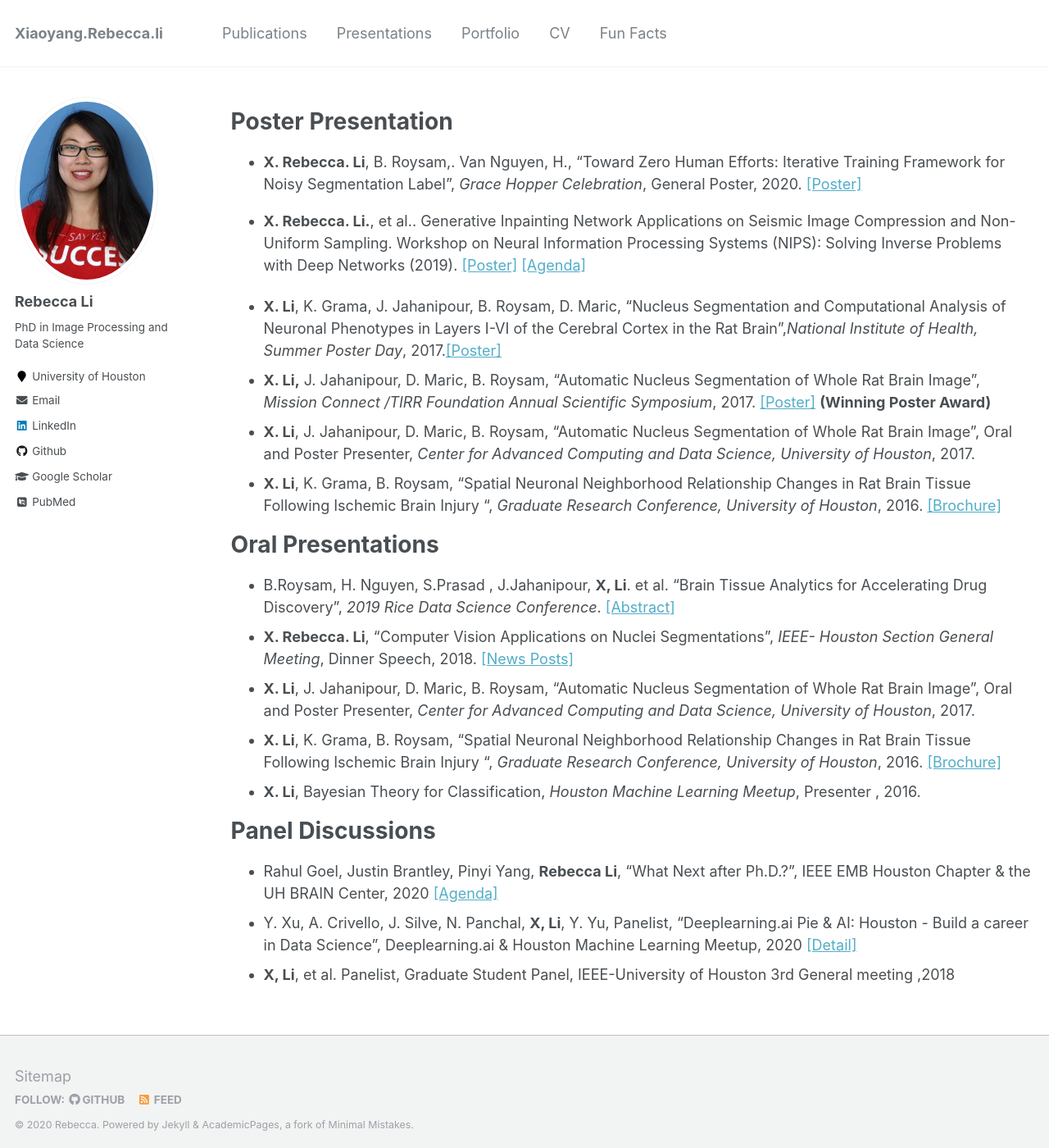
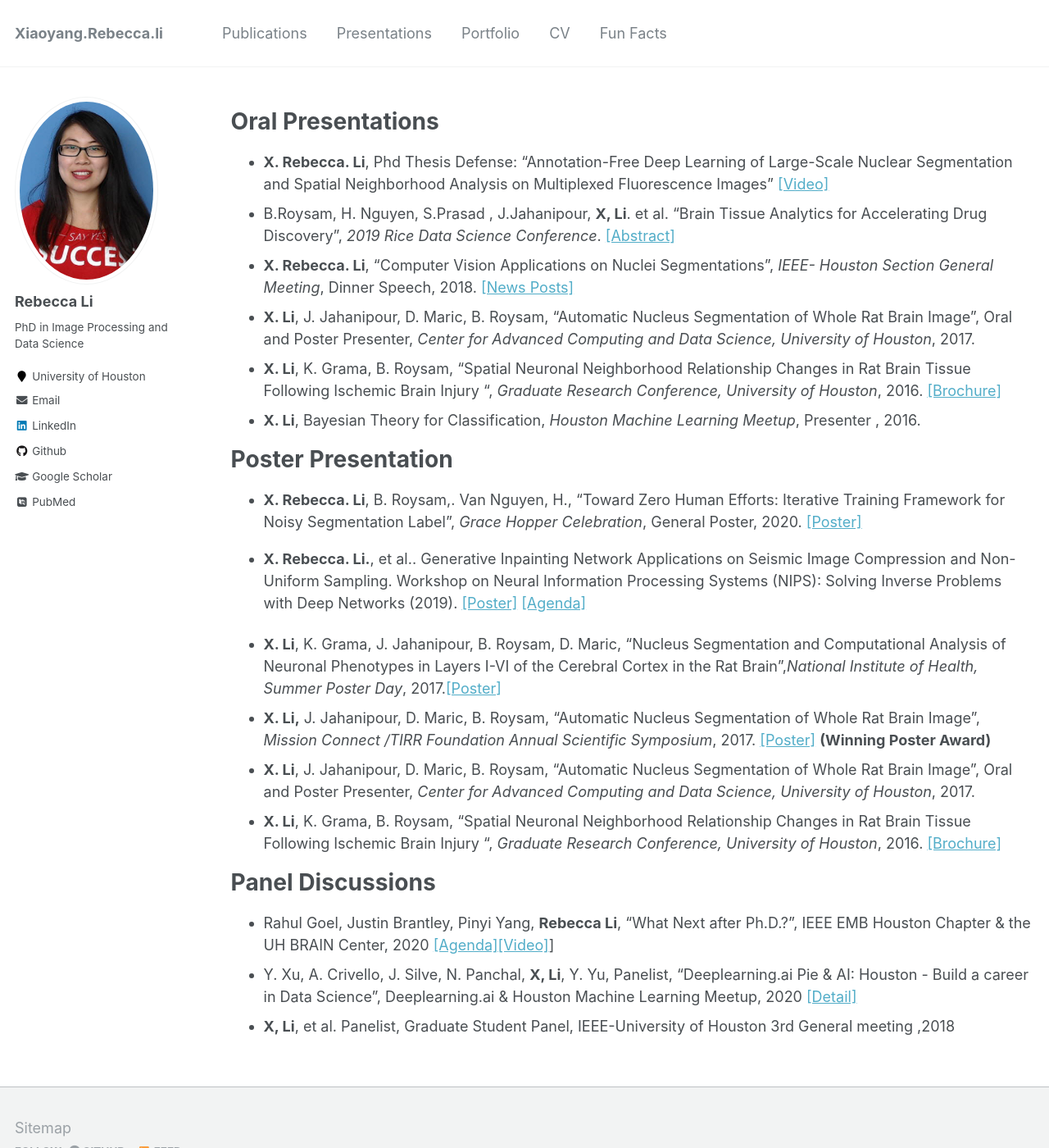
Before and after one commit to Xiaoyang-Rebecca/xiaoyang-rebecca.github.io, a Jekyll site: the page built from _pages/Presentations.md, in a window 1280 px wide and 1400 px high. Shown: the whole window at 82% size. Built offline with Jekyll 4.4.1, drawn with Linux system fonts in a browser that asks for light colours; some web fonts are replaced; some of the changed lines change nothing that is shown.

Commit message:
Update Presentations.md

```diff
--- a/_pages/Presentations.md
+++ b/_pages/Presentations.md
@@ -5,6 +5,15 @@ permalink: /presentations/
 author_profile: true
 
 ---
+
+# Oral Presentations
+
+-	**X. Rebecca. Li**, Phd Thesis Defense: "Annotation-Free Deep Learning of Large-Scale Nuclear Segmentation and Spatial Neighborhood Analysis on Multiplexed Fluorescence Images" [[Video]](https://www.youtube.com/watch?v=ECe_hakE6w8)
+-	B.Roysam, H. Nguyen, S.Prasad , J.Jahanipour, **X, Li**.  et al. “Brain Tissue Analytics for Accelerating Drug Discovery”, *2019 Rice Data Science Conference*. [[Abstract]](https://2019datascienceconference.sched.com/speaker/xiaoyang_li.2019apwp)
+-	**X. Rebecca. Li**, “Computer Vision Applications on Nuclei Segmentations”, *IEEE- Houston Section General Meeting*, Dinner Speech, 2018.  [[News Posts]](http://sites.ieee.org/houston/navigating-office-politics-michele-tesciuba/)
+-	**X. Li**, J. Jahanipour, D. Maric, B. Roysam, “Automatic Nucleus Segmentation of Whole Rat Brain Image”, Oral and Poster Presenter, *Center for Advanced Computing and Data Science, University of Houston*, 2017.
+-	**X. Li**, K. Grama, B. Roysam, “Spatial Neuronal Neighborhood Relationship Changes in Rat Brain Tissue Following Ischemic Brain Injury “, *Graduate Research Conference, University of Houston*, 2016. [[Brochure]](http://grc.ee.uh.edu/sites/grc.ee.uh.edu/files/files/GRC2016_Program_for_Web_April29_final.pdf)
+-	**X. Li**,  Bayesian Theory for Classification, *Houston Machine Learning Meetup*, Presenter , 2016.
 
 # Poster Presentation
 -	**X. Rebecca. Li**, B. Roysam,. Van Nguyen, H., “Toward Zero Human Efforts: Iterative Training Framework for Noisy Segmentation Label”, *Grace Hopper Celebration*, General Poster, 2020. [[Poster]](https://web.cvent.com/event/84f26b13-25ef-458c-9d38-38432d71be09/websitePage:9cc60448-622d-4910-b9b7-91f053c51589)
@@ -17,15 +26,8 @@ author_profile: true
 -	**X. Li**, K. Grama, B. Roysam, “Spatial Neuronal Neighborhood Relationship Changes in Rat Brain Tissue Following Ischemic Brain Injury “, *Graduate Research Conference, University of Houston*, 2016. [[Brochure]](http://grc.ee.uh.edu/sites/grc.ee.uh.edu/files/files/GRC2016_Program_for_Web_April29_final.pdf)
 
 
-# Oral Presentations
--	B.Roysam, H. Nguyen, S.Prasad , J.Jahanipour, **X, Li**.  et al. “Brain Tissue Analytics for Accelerating Drug Discovery”, *2019 Rice Data Science Conference*. [[Abstract]](https://2019datascienceconference.sched.com/speaker/xiaoyang_li.2019apwp)
--	**X. Rebecca. Li**, “Computer Vision Applications on Nuclei Segmentations”, *IEEE- Houston Section General Meeting*, Dinner Speech, 2018.  [[News Posts]](http://sites.ieee.org/houston/navigating-office-politics-michele-tesciuba/)
--	**X. Li**, J. Jahanipour, D. Maric, B. Roysam, “Automatic Nucleus Segmentation of Whole Rat Brain Image”, Oral and Poster Presenter, *Center for Advanced Computing and Data Science, University of Houston*, 2017.
--	**X. Li**, K. Grama, B. Roysam, “Spatial Neuronal Neighborhood Relationship Changes in Rat Brain Tissue Following Ischemic Brain Injury “, *Graduate Research Conference, University of Houston*, 2016. [[Brochure]](http://grc.ee.uh.edu/sites/grc.ee.uh.edu/files/files/GRC2016_Program_for_Web_April29_final.pdf)
--	**X. Li**,  Bayesian Theory for Classification, *Houston Machine Learning Meetup*, Presenter , 2016.
-
 # Panel Discussions
 
-- Rahul Goel, Justin Brantley, Pinyi Yang, **Rebecca Li**, "What Next after Ph.D.?", IEEE EMB Houston Chapter & the UH BRAIN Center, 2020 [[Agenda]](https://events.vtools.ieee.org/m/247865)
+- Rahul Goel, Justin Brantley, Pinyi Yang, **Rebecca Li**, "What Next after Ph.D.?", IEEE EMB Houston Chapter & the UH BRAIN Center, 2020 [[Agenda]](https://events.vtools.ieee.org/m/247865)[[Video]](https://www.youtube.com/watch?v=bPFMW-IGGlA&feature=youtu.be&t=8)]
 - Y. Xu, A. Crivello, J. Silve, N. Panchal, **X, Li**, Y. Yu, Panelist, "Deeplearning.ai Pie & AI: Houston - Build a career in Data Science", Deeplearning.ai & Houston Machine Learning Meetup, 2020 [[Detail]](https://www.meetup.com/Houston-Machine-Learning/events/267287657/)
 - **X, Li**, et al. Panelist, Graduate Student Panel, IEEE-University of Houston 3rd General meeting ,2018
```
